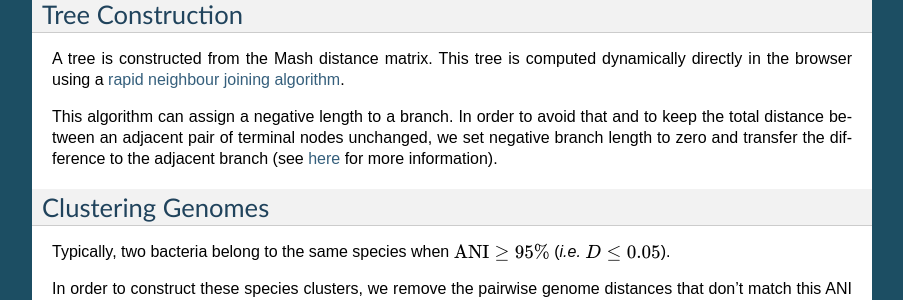
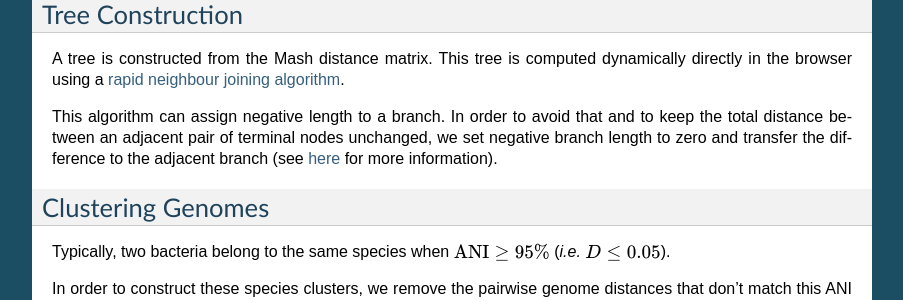
Before and after one commit to labgem/microscope-user-doc, a Sphinx documentation site: the page built from docs/content/compgenomics/genoclust.rst, in a window 1280 px wide and 900 px high, scrolled down 2716 px. Shown: the part 152-452 px from the top of the window, without its empty margins (198-1101 px from the left). Built offline with Sphinx 7.4.7, drawn with Linux system fonts in a browser that asks for light colours; formulas are drawn with MathJax 3.

Commit message:
Typo, misc.

```diff
--- a/docs/content/compgenomics/genoclust.rst
+++ b/docs/content/compgenomics/genoclust.rst
@@ -72,8 +72,8 @@ Tree Construction
 
 A tree is constructed from the Mash distance matrix. This tree is computed dynamically directly in the browser using a `rapid neighbour joining algorithm <https://github.com/biosustain/neighbor-joining>`_.
 
-This algorithm can assign a negative length to a branch.
-In order to avoid that and to keep the total distance between an adjacent pair of terminal nodes unchanged, we set negative branch length to zero and transfer the difference to the adjacent branch (see `here <https://www.sequentix.de/gelquest/help/neighbor_joining_method.htm>`__ for more information).
+This algorithm can assign negative length to a branch.
+In order to avoid that and to keep the total distance between an adjacent pair of terminal nodes unchanged, we set negative branch length to zero and transfer the difference to the adjacent branch (see `here <https://www.sequentix.de/gelquest/help/neighbor_joining_method.htm>`_ for more information).
 
 Clustering Genomes
 ------------------
```
